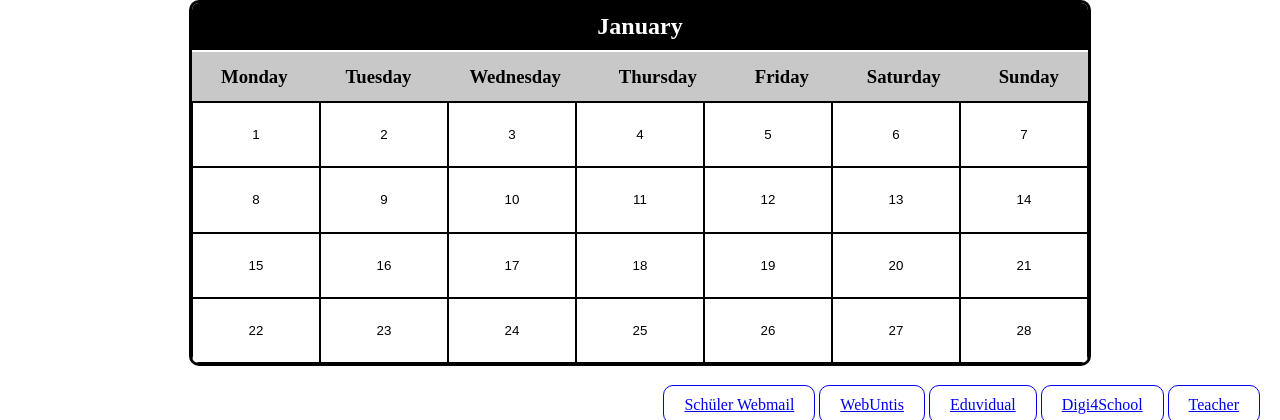
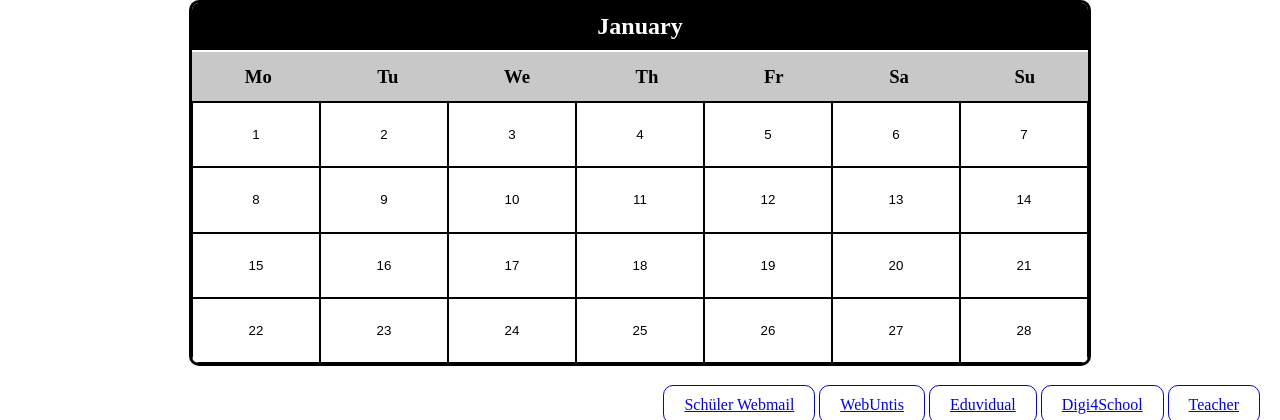
Before and after one commit to taktischer/web_calendar, a Django app: page / in a window 1280 px wide; the page is wider, and only the part inside the window is pictured. Shown: the part 97-517 px from the top of that part. Run offline with Django 4.2, Linux system fonts and the light colour scheme; the visitor is signed in with stand-in values (Sample User, id 1).

Commit message:
changed the weeks

```diff
--- a/templates/index.html
+++ b/templates/index.html
@@ -9,13 +9,13 @@
             </div>
         </div>
         <div id="calendar-week">
-            <div class="week-day"><h3>Monday</h3></div>
-            <div class="week-day"><h3>Tuesday</h3></div>
-            <div class="week-day"><h3>Wednesday</h3></div>
-            <div class="week-day"><h3>Thursday</h3></div>
-            <div class="week-day"><h3>Friday</h3></div>
-            <div class="week-day"><h3>Saturday</h3></div>
-            <div class="week-day"><h3>Sunday</h3></div>
+            <div class="week-day"><h3>Mo</h3></div>
+            <div class="week-day"><h3>Tu</h3></div>
+            <div class="week-day"><h3>We</h3></div>
+            <div class="week-day"><h3>Th</h3></div>
+            <div class="week-day"><h3>Fr</h3></div>
+            <div class="week-day"><h3>Sa</h3></div>
+            <div class="week-day"><h3>Su</h3></div>
         </div>
         <main id="calendar-main">
             <div class="calendar-week">
```
